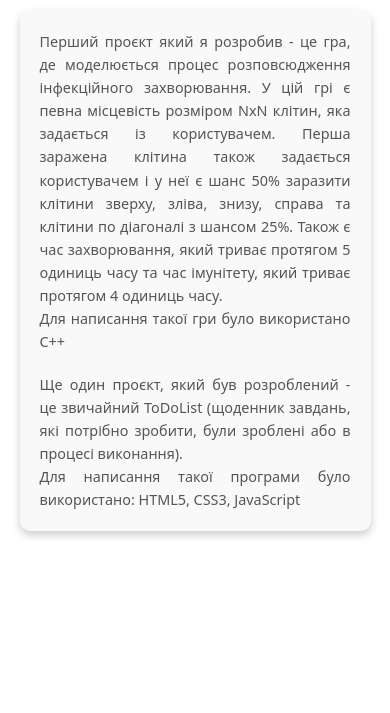
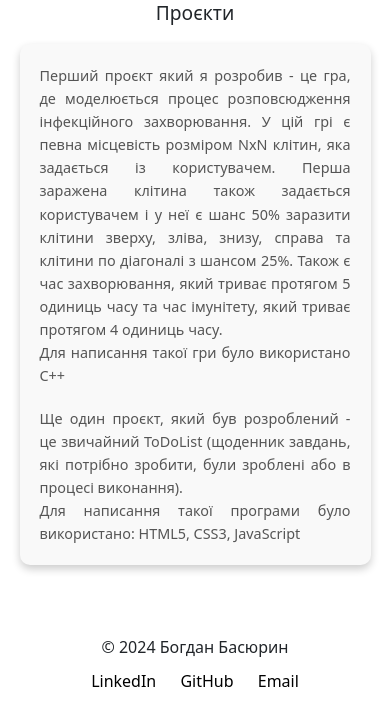
Before and after one commit to bodyabas/flask-app-lab, a Flask app: page /resume in a window 390 px wide. Shown: the part 1947-2660 px from the top of the page. Before the commit the page ends 2485 px from the top, so only its background shows below. Run offline with Flask 3, Linux system fonts and the light colour scheme.

Commit message:
added footer, responsive design to it and included in resume.html

```diff
--- a/static/css/styles.css
+++ b/static/css/styles.css
@@ -25,14 +25,14 @@
 }
 #about{
     display: flex;
-    width: 50%;
-    margin: 0% 150px;
+    flex-direction: column;
+    align-items: center;
 }
 
 #about > p{
-    margin-left: 15px;
-    margin-top: 10px;
+    margin-top: 20px;
     text-align: justify;
+    width: 50%;
 }
 
 
@@ -88,6 +88,27 @@
     margin-bottom: 0;
 }
 
+footer {
+    padding: 20px 0;
+    text-align: center;
+    margin-top: 50px;
+}
+
+footer p {
+    margin: 0;
+    font-size: 1em;
+}
+
+.footer-links {
+    margin-top: 10px;
+}
+
+.footer-links a {
+    margin: 0 10px;
+    text-decoration: none;
+}
+
+
 
 @media (max-width: 768px) {
     h1 {
@@ -100,9 +121,11 @@
     }
 
     #about > div {
-        display: flex;
-        justify-content: center;
         margin-bottom: 10px;
+    }
+
+    #about > p{
+        width: 90%;
     }
 
     #about{
@@ -137,7 +160,6 @@
     #image {
         width: 200px;
         height: 200px;
-        border-radius: 50%;
     }
 
     #about {
--- /dev/null
+++ b/templates/footer.html
@@ -0,0 +1,8 @@
+<footer id="page-footer">
+    <p>&copy 2024 Богдан Басюрин</p>
+    <div class="footer-links">
+        <a href="#" >LinkedIn</a>
+        <a href="#">GitHub</a>
+        <a href="#">Email</a>
+    </div>
+</footer>
--- a/templates/resume.html
+++ b/templates/resume.html
@@ -10,6 +10,7 @@
         <p><a href="#education">Освіта</a></p>
         <p><a href="#projects">Проєкти</a></p>
     </nav>
+</header>
 <main>
     <h1>Про себе</h1>
     <article id="about">
@@ -45,5 +46,5 @@
             <br> Для написання такої програми було використано: HTML5, CSS3, JavaScript</p>
     </article>
 </main>
-</header>
+{% include 'footer.html' %}
 {% endblock %}
```
Lines whose indentation alone changed are shown as unchanged.
